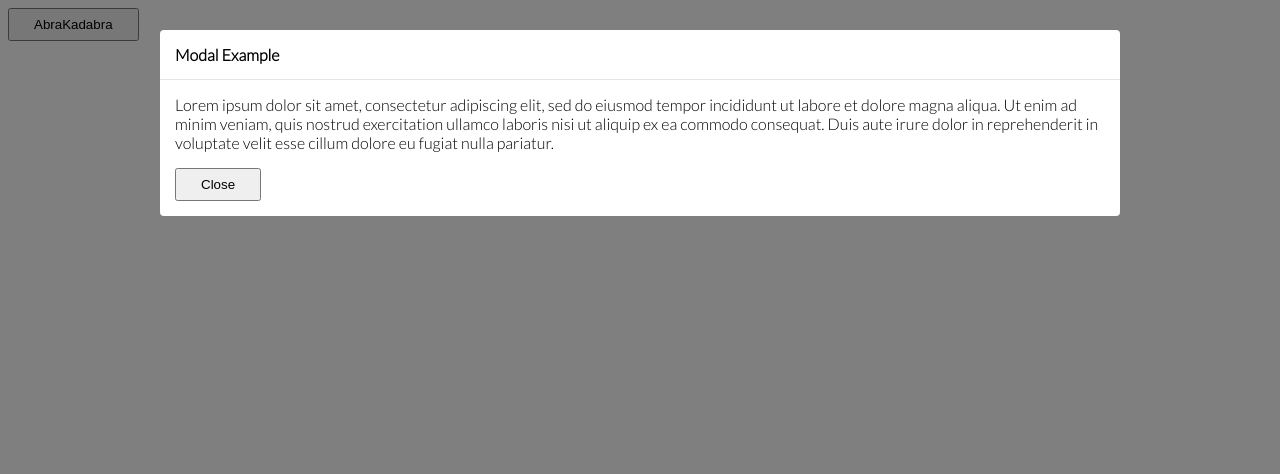
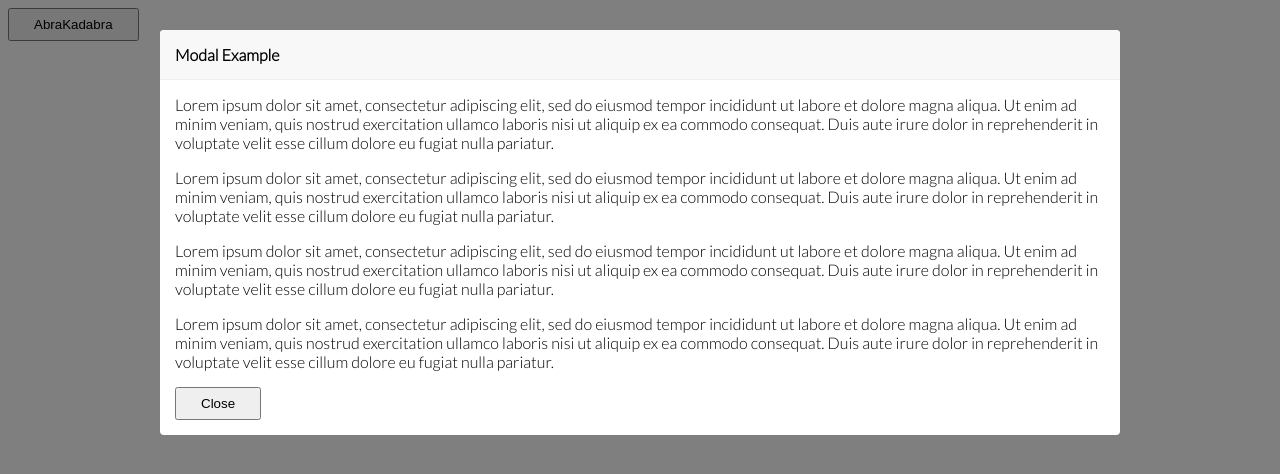
Before and after one commit to drihu/modalon, a plain HTML site: page index.html in a window 1280 px wide. Both pictures are taken after a click on the button "AbraKadabra". Drawn offline with nearby package versions, Linux system fonts and the light colour scheme.

Commit message:
Update modalon.css

```diff
--- a/index.html
+++ b/index.html
@@ -22,6 +22,9 @@
         </div>
         <div class="modal-body">
           <p>Lorem ipsum dolor sit amet, consectetur adipiscing elit, sed do eiusmod tempor incididunt ut labore et dolore magna aliqua. Ut enim ad minim veniam, quis nostrud exercitation ullamco laboris nisi ut aliquip ex ea commodo consequat. Duis aute irure dolor in reprehenderit in voluptate velit esse cillum dolore eu fugiat nulla pariatur.</p>
+          <p>Lorem ipsum dolor sit amet, consectetur adipiscing elit, sed do eiusmod tempor incididunt ut labore et dolore magna aliqua. Ut enim ad minim veniam, quis nostrud exercitation ullamco laboris nisi ut aliquip ex ea commodo consequat. Duis aute irure dolor in reprehenderit in voluptate velit esse cillum dolore eu fugiat nulla pariatur.</p>
+          <p>Lorem ipsum dolor sit amet, consectetur adipiscing elit, sed do eiusmod tempor incididunt ut labore et dolore magna aliqua. Ut enim ad minim veniam, quis nostrud exercitation ullamco laboris nisi ut aliquip ex ea commodo consequat. Duis aute irure dolor in reprehenderit in voluptate velit esse cillum dolore eu fugiat nulla pariatur.</p>
+          <p>Lorem ipsum dolor sit amet, consectetur adipiscing elit, sed do eiusmod tempor incididunt ut labore et dolore magna aliqua. Ut enim ad minim veniam, quis nostrud exercitation ullamco laboris nisi ut aliquip ex ea commodo consequat. Duis aute irure dolor in reprehenderit in voluptate velit esse cillum dolore eu fugiat nulla pariatur.</p>
           <button class="modal-close">Close</button>
         </div>
       </div>
--- a/modalon.css
+++ b/modalon.css
@@ -63,9 +63,30 @@ body {
   margin-bottom: 0;
 }
 .modal .modal-header {
-  border-bottom: 1px solid #E5E5E5;
+  background-color: #F8F8F8;
+  border-bottom: 1px solid #EEE;
   border-radius: 4px 4px 0 0;
 }
 .modal .modal-body {
   border-radius: 0 0 4px 4px;
 }
+.modal .modal-body:first-child {
+  border-radius: 4px;
+}
+.modal-content.fixed {
+  height: 100%;
+  overflow: auto;
+}
+.modal-content::-webkit-scrollbar {
+  width: 12px;
+  border-radius: 0 4px 4px 0;
+}
+.modal-content::-webkit-scrollbar-track {
+  background-color: #EEE;
+  border-radius: 0 4px 4px 0;
+}
+.modal-content::-webkit-scrollbar-thumb {
+  background-color: #CCC;
+  border: 1px solid #EEE;
+  border-radius: 0 4px 4px 0;
+}
```
